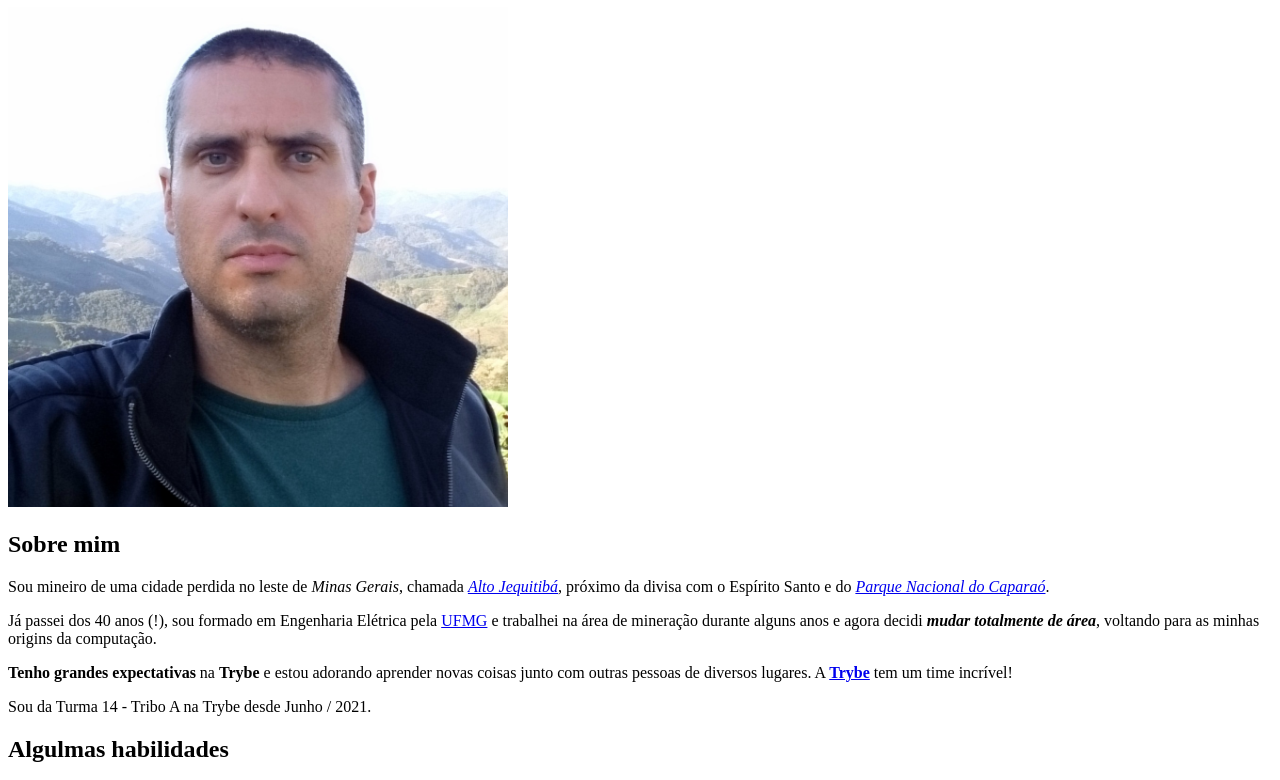
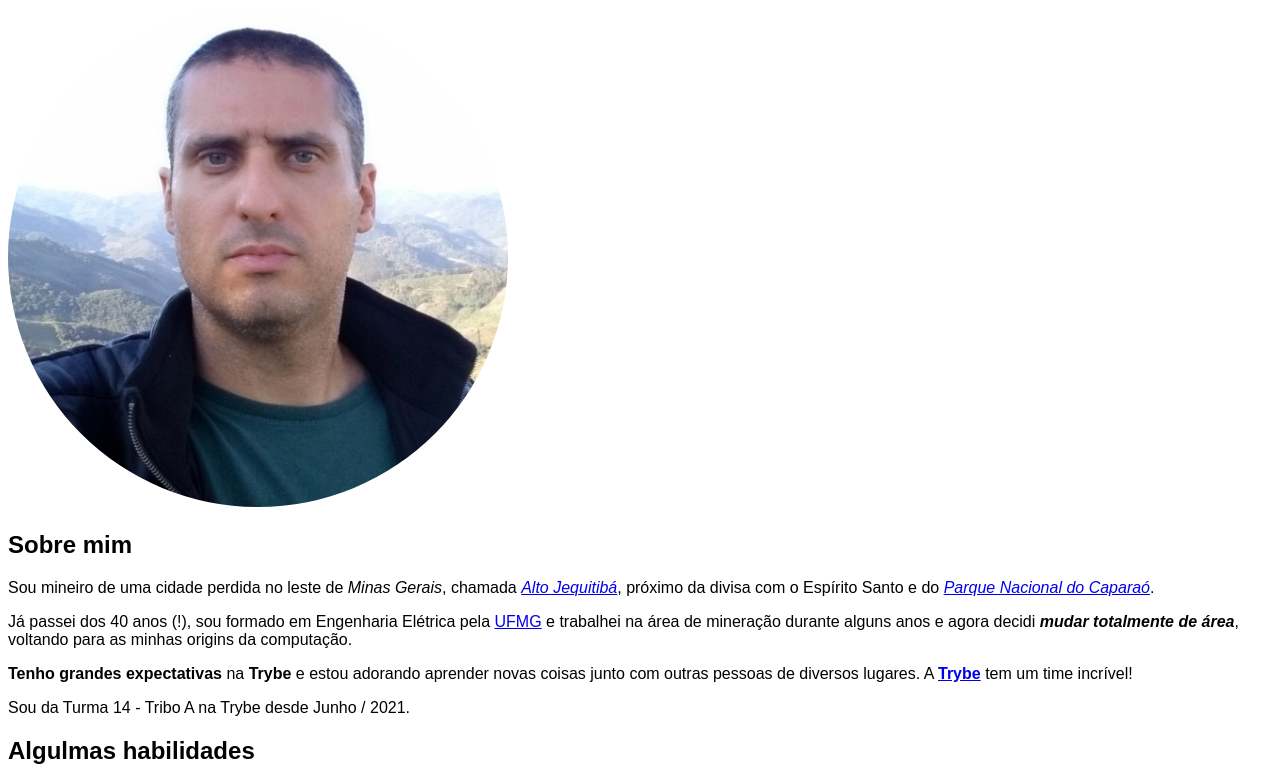
Before and after one commit to tiagosathler/tiagosathler.github.io, a plain HTML site: page index.html in a window 1280 px wide. Shown: the part 179-959 px from the top of the page. Drawn offline with Linux system fonts and the light colour scheme.

Commit message:
Alterado a família de fonte para Raleway

```diff
--- a/style.css
+++ b/style.css
@@ -1 +1,14 @@
 @charset "UTF-8"
+@import url('https://fonts.googleapis.com/css2?family=Raleway:ital,wght@0,100;0,200;0,300;0,400;0,500;0,600;0,700;0,800;0,900;1,100;1,200;1,300;1,400;1,500;1,600;1,700;1,800;1,900&display=swap');
+
+* {
+    font-family: 'Raleway', Arial, Helvetica, sans-serif;
+}
+
+body {
+
+}
+
+#foto {
+    border-radius: 50%;
+}
```
Also changed, not shown: index.html (+1 -0 lines).
